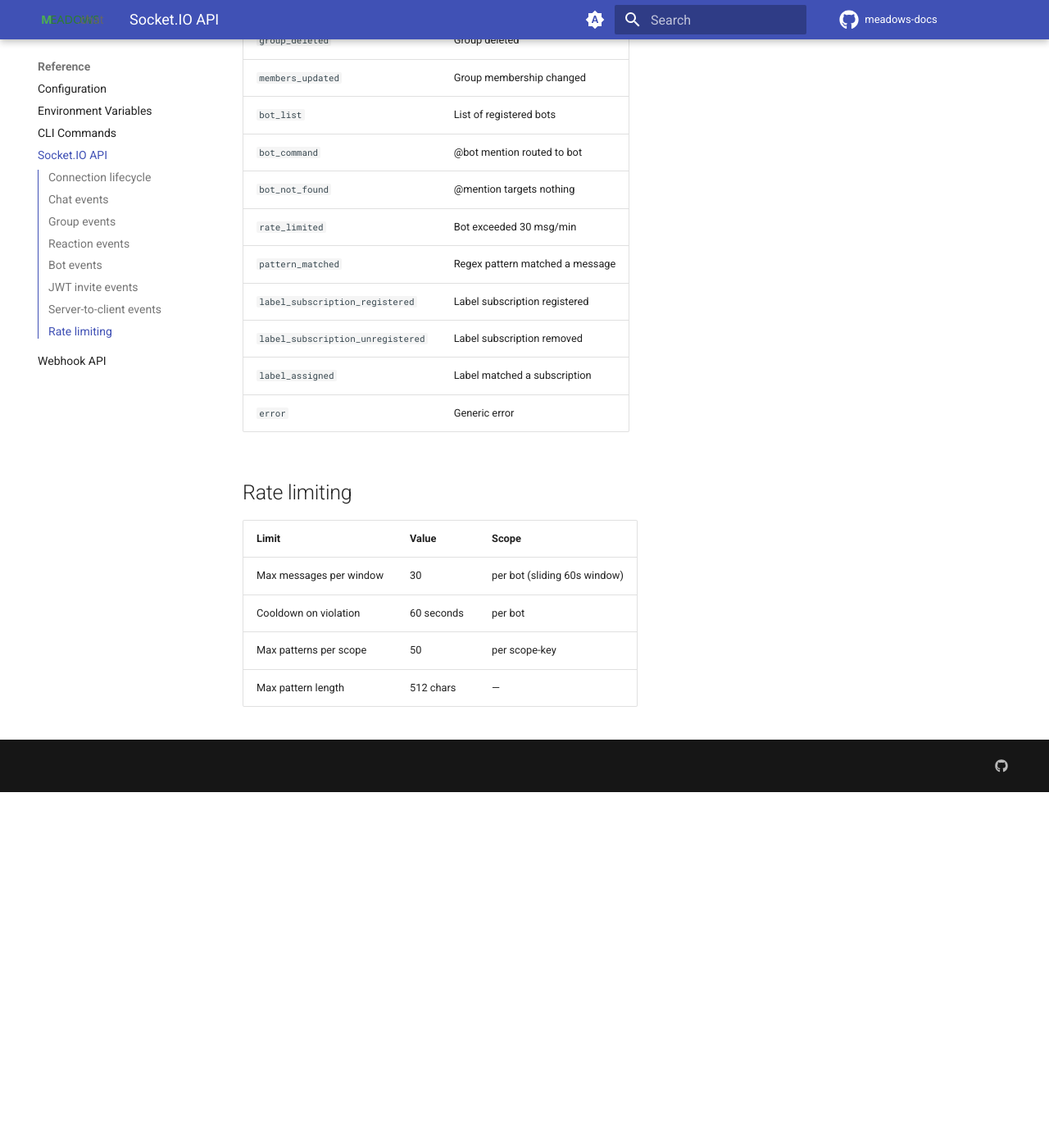
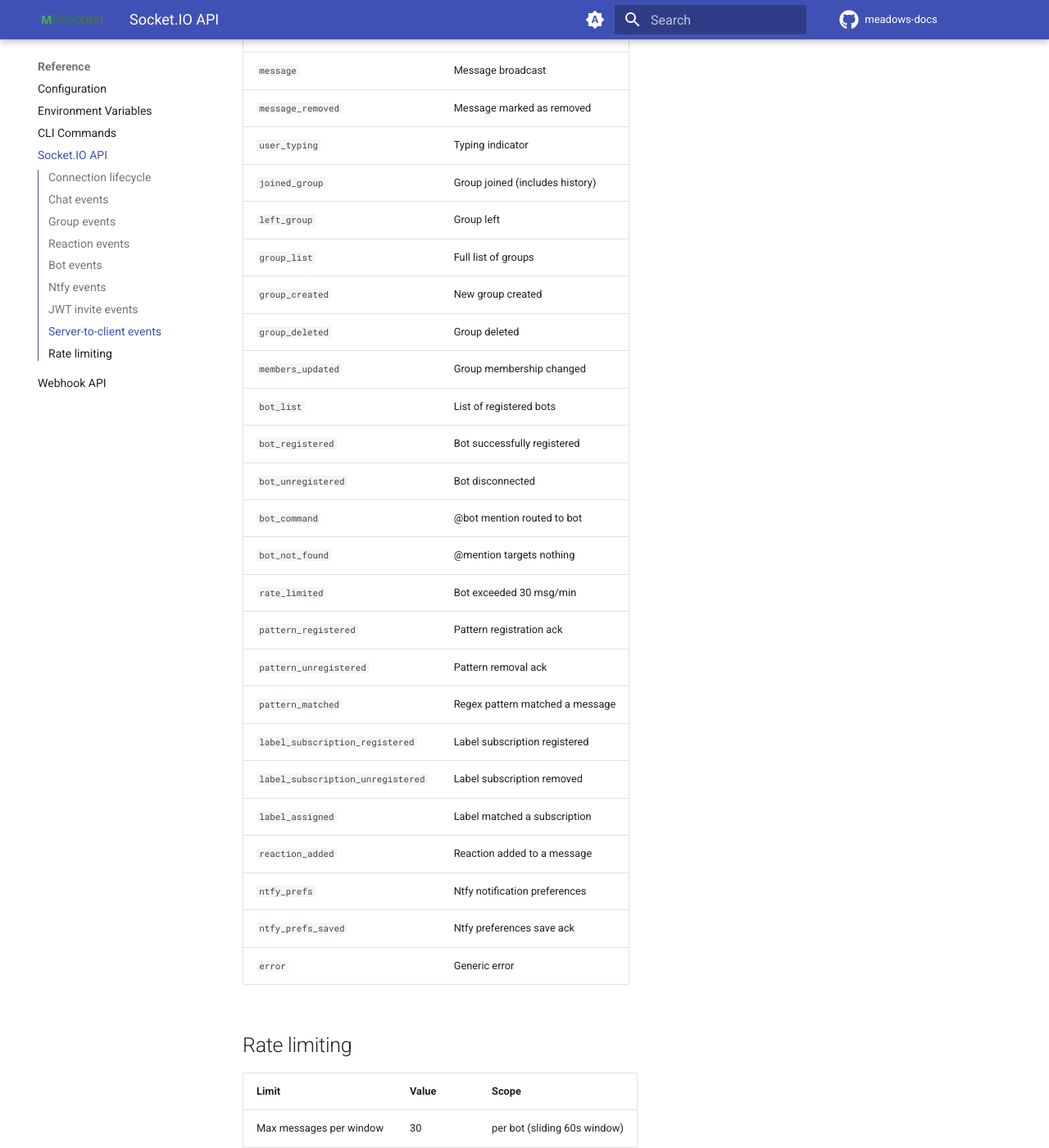
Before and after one commit to remcoboerma/meadows-docs, an MkDocs documentation site: the page built from docs/docs/reference/socketio-api.md, in a window 1280 px wide and 1400 px high, scrolled down 2946 px. Shown: the whole window at 82% size. Built offline with MkDocs 1.6.1 and Material for MkDocs 9.7.7, drawn with Linux system fonts in a browser that asks for light colours; comment, search, counter and statistics services are not loaded; before the commit the page ends 3912 px from its top, so only the background shows below that; some of the changed text lies outside the part shown.

Commit message:
docs: add missing Socket.IO events (ntfy, link_click, bot_registered, etc.)
Client→Server: link_click, get_ntfy_prefs, save_ntfy_prefs
Server→Client: left_group, bot_registered, bot_unregistered,
  pattern_registered, pattern_unregistered, reaction_added,
  ntfy_prefs, ntfy_prefs_saved

```diff
--- a/docs/docs/reference/socketio-api.md
+++ b/docs/docs/reference/socketio-api.md
@@ -19,11 +19,12 @@
 
 | Event | Direction | Auth | Description |
 |---|---|---|---|
-| `message` | client → server | yes | Send a message. Server broadcasts to group, persists to JSONL, routes `@bot` mentions, evaluates patterns. |
+| `message` | client → server | yes | Send a message. Server broadcasts to group, persists to JSONL, routes `@bot` mentions, evaluates patterns, evaluates label subscriptions. |
 | `typing` | client → server | yes | Typing indicator (rate-limited to 1/sec). |
 | `remove_message` | client → server | yes | Mark a message as removed (strikethrough). |
 | `fetch_messages` | client → server | yes | Fetch specific messages by ID. |
 | `bot_response` | client → server | bot only | Bot sends a response. |
+| `link_click` | client → server | yes | Track that a user clicked a link in a message. |
 
 ## Group events
 
@@ -54,6 +55,13 @@
 | `unregister_label_subscription` | client → server | bot only | Remove a label subscription by name. |
 | `label_assigned` | client → server | bot only | Bot emits a label on a message (dedup + cascade). |
 
+## Ntfy events
+
+| Event | Direction | Auth | Description |
+|---|---|---|---|
+| `get_ntfy_prefs` | client → server | yes | Request the user's ntfy notification preferences. |
+| `save_ntfy_prefs` | client → server | yes | Save ntfy notification preferences. |
+
 ## JWT invite events
 
 | Event | Direction | Auth | Description |
@@ -72,18 +80,26 @@
 | `message_removed` | Message marked as removed |
 | `user_typing` | Typing indicator |
 | `joined_group` | Group joined (includes history) |
+| `left_group` | Group left |
 | `group_list` | Full list of groups |
 | `group_created` | New group created |
 | `group_deleted` | Group deleted |
 | `members_updated` | Group membership changed |
 | `bot_list` | List of registered bots |
+| `bot_registered` | Bot successfully registered |
+| `bot_unregistered` | Bot disconnected |
 | `bot_command` | @bot mention routed to bot |
 | `bot_not_found` | @mention targets nothing |
 | `rate_limited` | Bot exceeded 30 msg/min |
+| `pattern_registered` | Pattern registration ack |
+| `pattern_unregistered` | Pattern removal ack |
 | `pattern_matched` | Regex pattern matched a message |
 | `label_subscription_registered` | Label subscription registered |
 | `label_subscription_unregistered` | Label subscription removed |
 | `label_assigned` | Label matched a subscription |
+| `reaction_added` | Reaction added to a message |
+| `ntfy_prefs` | Ntfy notification preferences |
+| `ntfy_prefs_saved` | Ntfy preferences save ack |
 | `error` | Generic error |
 
 ## Rate limiting
```
